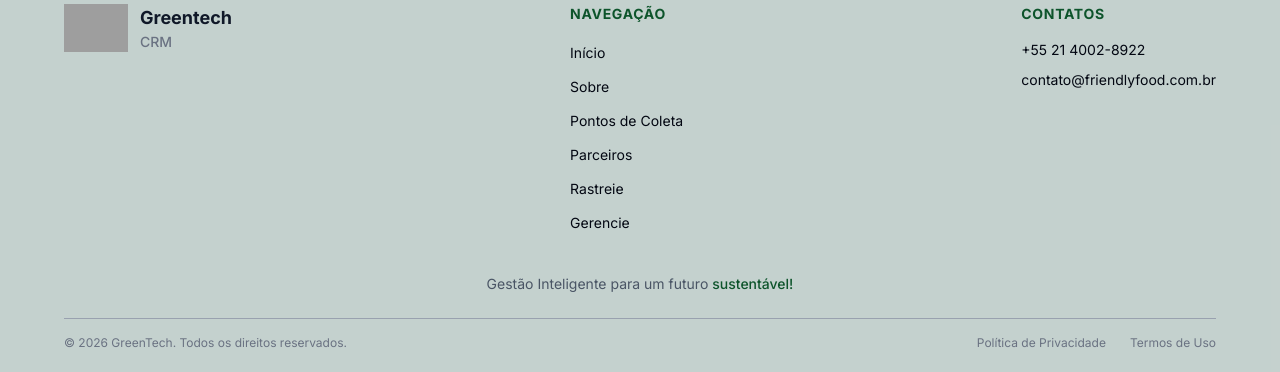
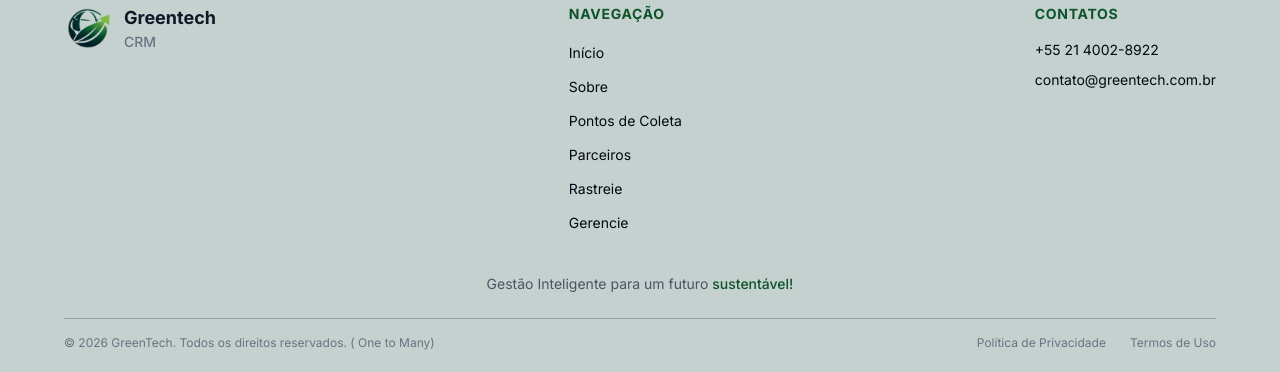
Before and after one commit to ON-ToMany/Sistema-de-CRM-Front, a React (Vite) app: page /gerenciar-empresa in a window 1280 px wide. Shown: the part 892-1264 px from the top of the page. Built offline with nearby package versions, Linux system fonts and the light colour scheme; no server answers; grey boxes are pictures that could not be loaded.

Commit message:
fix de card oportunidade e codigo geral e footer; concluidos

```diff
--- a/src/components/footer/Footer.tsx
+++ b/src/components/footer/Footer.tsx
@@ -1,20 +1,12 @@
 import { Link } from "react-router-dom";
-import logo from "../../assets/img/logo-greentech.png";
+import logo from "../../assets/icons/logo-greentech.png";
 
 const Footer = () => (
   <footer className="bg-green-900/15 text-gray-700 pt-12 pb-6 px-6">
-
     <div className="max-w-6xl mx-auto">
-
-            {/* TOP */}
       <div className="flex flex-col md:flex-row justify-between items-start md:items-start gap-10 mb-10">
-
         <div className="flex items-center gap-3">
-                    <img
-                        src={logo}
-                        alt="Greentech CRM"
-                        className="h-12 object-contain"
-                    />
+          <img src={logo} alt="Greentech CRM" className="h-12 object-contain" />
           <div className="leading-tight">
             <p className="font-bold text-lg text-gray-900">Greentech</p>
             <p className=" font-medium text-sm text-gray-500">CRM</p>
@@ -52,18 +44,12 @@ const Footer = () => (
             Contatos
           </h4>
           <ul className="flex flex-col gap-2.5">
-                        <li className="text-gray-950 text-sm">
-                            +55 21 4002-8922
-                        </li>
-                        <li className="text-gray-950 text-sm">
-                            contato@friendlyfood.com.br
-                        </li>
+            <li className="text-gray-950 text-sm">+55 21 4002-8922</li>
+            <li className="text-gray-950 text-sm">contato@greentech.com.br</li>
           </ul>
         </div>
-
       </div>
 
-            {/* FRASE CENTRAL DO GREEN TECH PRA IMPACTAR */}
       <div className="text-center text-sm text-gray-600 mb-6">
         Gestão Inteligente para um futuro{" "}
         <span className="text-green-900 font-medium">sustentável!</span>
@@ -72,7 +58,9 @@ const Footer = () => (
       <div className="border-t border-gray-400 mb-4"></div>
 
       <div className="flex flex-col md:flex-row justify-between items-center text-xs text-gray-500 gap-4">
-                <p>© 2026 GreenTech. Todos os direitos reservados.</p>
+        <p>
+          © 2026 GreenTech. Todos os direitos reservados. (  One to Many)
+        </p>
 
         <div className="flex gap-6">
           <a href="#" className="hover:text-lime-600 transition-colors">
@@ -83,9 +71,7 @@ const Footer = () => (
           </a>
         </div>
       </div>
-
     </div>
-
   </footer>
 );
 
--- a/src/components/navbar/Navbar.tsx
+++ b/src/components/navbar/Navbar.tsx
@@ -1,5 +1,5 @@
 import { useState } from "react";
-import Logo from "../../assets/img/logoescrita-crm.png";
+import Logo from "../../assets/icons/logoescrita-crm.png";
 import { Link, useLocation } from "react-router-dom";
 import { RiUser3Fill } from "react-icons/ri";
 
--- a/src/components/oportunidade/CardOportunidade.tsx
+++ b/src/components/oportunidade/CardOportunidade.tsx
@@ -1,4 +1,4 @@
-import React, { useContext, useState, type ChangeEvent, type FormEvent } from 'react'
+import { useContext, useState, type ChangeEvent, type SyntheticEvent, } from 'react'
 import type { Oportunidade } from '../../models/Oportunidade'
 import { ClipLoader } from 'react-spinners'
 import { cadastrar } from '../../services/Service'
@@ -14,7 +14,7 @@ export default function CardOportunidade() {
     setOportunidade({ ...oportunidade, [e.target.name]: e.target.value })
   }
 
-  async function cadastrarOportunidade(e: FormEvent<HTMLFormElement>) {
+  async function cadastrarOportunidade(e: SyntheticEvent<HTMLFormElement>) {
     e.preventDefault()
 
 
--- a/src/pages/cadastrar/CadastrarUsuario.tsx
+++ b/src/pages/cadastrar/CadastrarUsuario.tsx
@@ -2,7 +2,7 @@ import React from 'react'
 
 import { useEffect, useState, type ChangeEvent} from 'react'
 import { usuarioCadastrar } from '../../services/Service'
-import { useNavigate, Link } from 'react-router-dom' // Adicionei o Link para navegação
+import { useNavigate, Link } from 'react-router-dom'
 import type Usuario from '../../models/Usuario'
 import { ToastAlerta } from '../../utils/ToastAlerta'
 import { ClipLoader } from "react-spinners";
@@ -21,7 +21,7 @@ export default function CadastrarUsuario() {
   })
 
   const [isloading, setIsloading] = useState<boolean>(false)
-  const [confirmarSenha, setConfirmarSenha] = useState<string>("") // Inicializado vazio
+  const [confirmarSenha, setConfirmarSenha] = useState<string>("")
 
   const atualizarEstado = (e: ChangeEvent<HTMLInputElement | HTMLSelectElement>) => {
     setUsuario({ ...usuario, [e.target.name]: e.target.value })
--- a/src/pages/gerenciarempresa/components/tabela/Tabela.tsx
+++ b/src/pages/gerenciarempresa/components/tabela/Tabela.tsx
@@ -57,7 +57,7 @@ function Tabela() {
 
   return (
     <div>
-      {/* Modal de edição */}
+
       <EditarOportunidadeModal
         isOpen={open}
         onClose={() => setOpen(false)}
@@ -88,7 +88,7 @@ function Tabela() {
         }}
       />
 
-      {/* Filtros */}
+
       <div className="flex flex-col sm:flex-row sm:justify-between sm:items-center gap-3 mb-4">
         <span className="text-sm sm:text-md text-gray-900">Filtros:</span>
 
--- a/src/pages/home/Home.tsx
+++ b/src/pages/home/Home.tsx
@@ -1,7 +1,5 @@
 import demoImg from "../../assets/img/demo.png";
-import feature1Img from "../../assets/img/feature1.png";
-import feature2Img from "../../assets/img/feature2.png";
-import feature3Img from "../../assets/img/feature3.png";
+
 import {
     RiAlertLine,
     RiEyeLine,
@@ -30,16 +28,16 @@ const stats = [
     },
 ];
 
-const features = [
-    { label: "funcionalidade", img: feature1Img },
-    { label: "funcionalidade", img: feature2Img },
-    { label: "funcionalidade", img: feature3Img },
-];
+// const features = [
+//     { label: "funcionalidade", img: feature1Img },
+//     { label: "funcionalidade", img: feature2Img },
+//     { label: "funcionalidade", img: feature3Img },
+// ];
 
 function Home() {
     return (
         <div className="min-h-screen w-full overflow-x-hidden bg-gray-200">
-            {/* ── HERO ── */}
+
             <section className="bg-gray-200 pt-20">
                 <div className="max-w-6xl mx-auto px-6 py-16 flex flex-col md:flex-row items-center gap-10">
                     <div className="shrink-0 w-36 h-36 sm:w-44 sm:h-44 md:w-52 md:h-52">
@@ -66,13 +64,13 @@ function Home() {
                 </div>
             </section>
 
-            {/* ── SOBRE ── */}
+
             <section
                 id="sobre"
                 className="bg-gray-100 w-full py-16 sm:py-20 overflow-hidden"
             >
                 <div className="max-w-6xl mx-auto px-6 flex flex-col md:flex-row gap-10 md:gap-16 items-start">
-                    {/* Texto */}
+
                     <div className="flex-1 min-w-0">
                         <h2 className="text-4xl sm:text-5xl font-bold text-gray-900 mb-5">
                             Sobre
@@ -142,7 +140,7 @@ function Home() {
                 </div>
             </section>
 
-            {/* ── NOSSO SISTEMA ── */}
+
             <section className="bg-gray-100 py-16 sm:py-20">
                 <div className="max-w-6xl mx-auto px-6">
                     <div className="flex flex-col items-center text-center mb-12 sm:mb-16">
--- a/src/pages/parceria/Parceria.tsx
+++ b/src/pages/parceria/Parceria.tsx
@@ -130,7 +130,7 @@ function Parceria() {
                 </h3>
               </div>
 
-              {/* ATRÁS */}
+
               <div
                 className="absolute w-full h-full rounded-2xl border border-green-950 bg-lime-100 flex items-center justify-center p-4 text-center"
                 style={{
```
Also changed, not shown: src/pages/quemsomos/Quemsomos.tsx (+7 -7 lines), src/assets/img/Jose.png (renamed from src/assets/img/José.png). Lines whose indentation alone changed are shown as unchanged.
